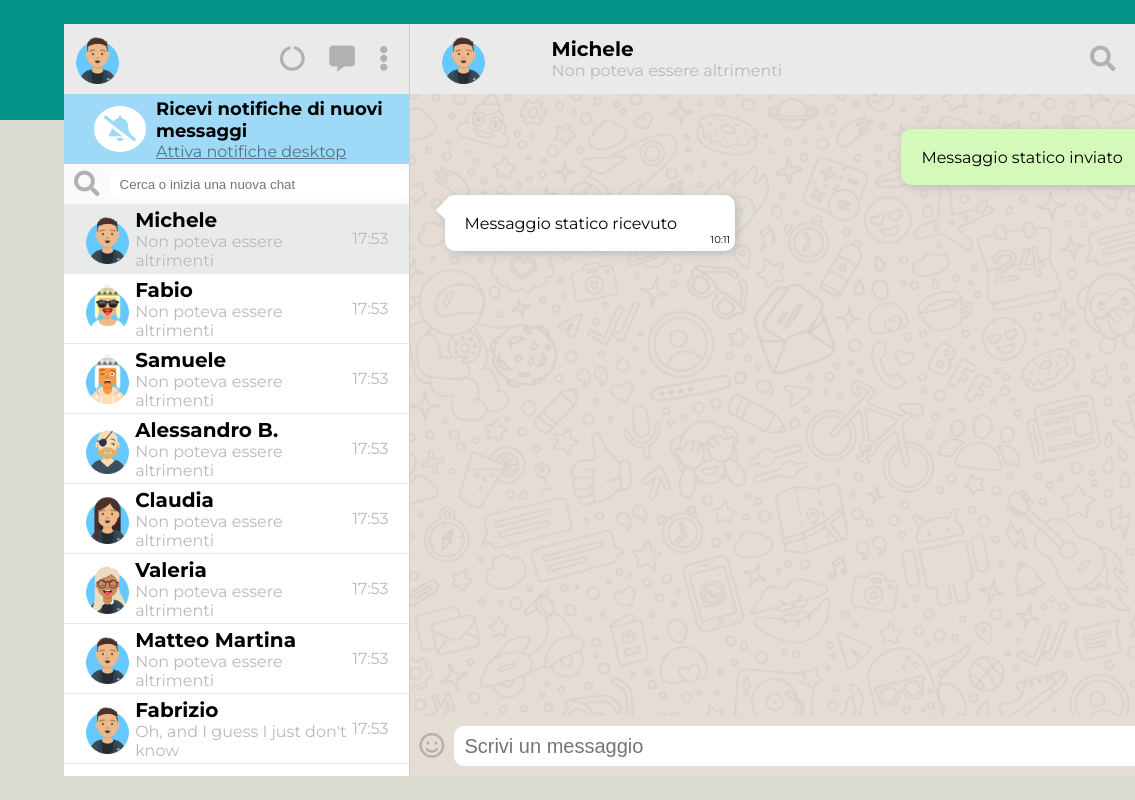
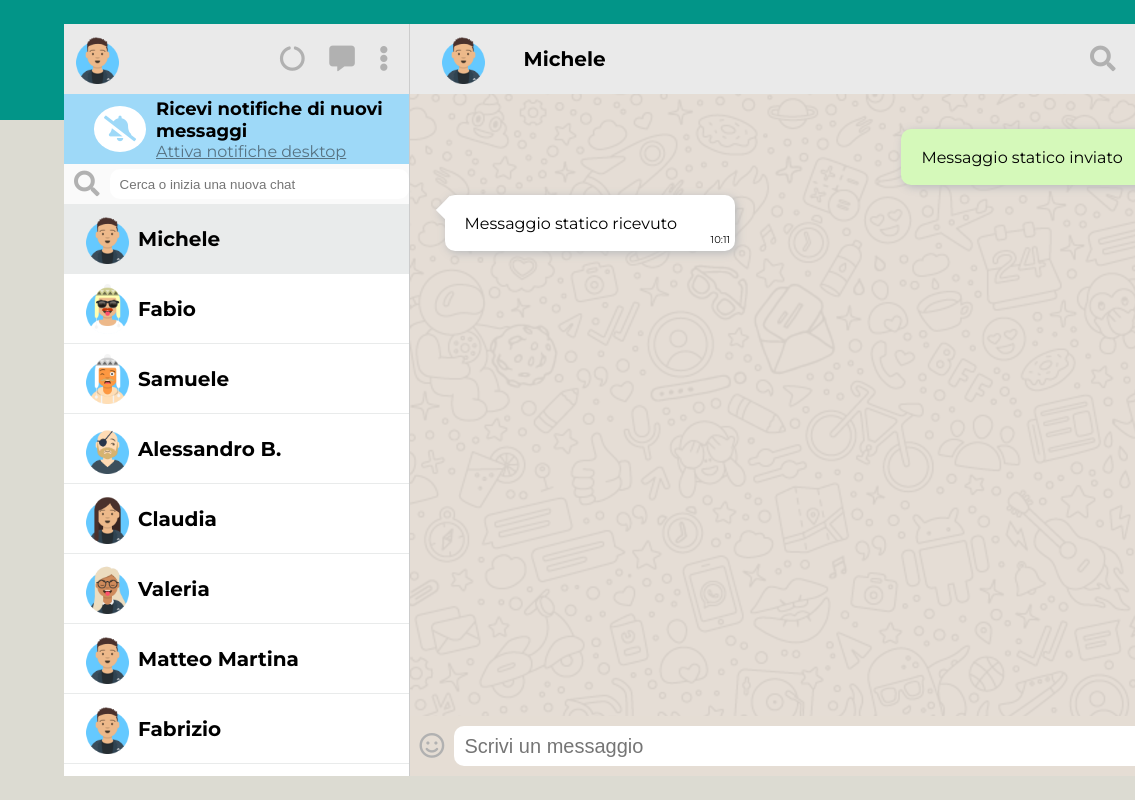
Before and after one commit to fabrynet/js-html-css-boolzap, a plain HTML site: page index.html in a window 1280 px wide. Shown: the full height of the page, 0-1135 px from the left. Drawn offline with nearby package versions, Linux system fonts and the light colour scheme.

Commit message:
Riorganizzazione classi HTML. Visualizz. ultimo mex. sui contatti.

```diff
--- a/css/master.css
+++ b/css/master.css
@@ -127,24 +127,31 @@ i {
 .contact:hover {
   cursor: pointer;
 }
-.contact-name {
-  flex-basis: 70%;
-}
 .contact.active {
   background-color: #e9ebeb;
 }
-.contact .title {
+.contact .user-avatar {
+  /* flex-basis: 20%; */
+}
+.contact .contact-name {
+  flex-basis: 70%;
+}
+.contact .last-message-time {
+  flex-basis: 10%;
+}
+.contact .name {
   font-size: 20px;
   font-weight: bold;
 }
-.contact .subtitle {
+.contact .last-message,
+.contact .last-message-time {
   color: #b7b9bb;
 }
 #contact-banner .contact {
   width: 600px;
 }
 #contact-banner .contact .contact-name {
-  flex-basis: 80%;
+  flex-basis: 85%;
 }
 
 /* chat */
--- a/index.html
+++ b/index.html
@@ -42,129 +42,97 @@
           <div class="contact active" data-contact='0'>
             <img src="./img/avataaars_male.png" alt="Avatar Male" class="user-avatar">
             <div class="contact-name">
-              <div class="title">
+              <div class="name">
                 Michele
               </div>
-              <div class="subtitle">
-                Non poteva essere altrimenti
+              <div class="last-message">
               </div>
             </div>
-            <div class="contact-time">
-              <div class="subtitle">
-                17:53
-              </div>
+            <div class="last-message-time">
             </div>
           </div>
           <div class="contact" data-contact='1'>
             <img src="./img/avataaars_male2.png" alt="Avatar Male" class="user-avatar">
             <div class="contact-name">
-              <div class="title">
+              <div class="name">
                 Fabio
               </div>
-              <div class="subtitle">
-                Non poteva essere altrimenti
+              <div class="last-message">
               </div>
             </div>
-            <div class="contact-time">
-              <div class="subtitle">
-                17:53
-              </div>
+            <div class="last-message-time">
             </div>
           </div>
           <div class="contact" data-contact='2'>
             <img src="./img/avataaars_male3.png" alt="Avatar Male" class="user-avatar">
             <div class="contact-name">
-              <div class="title">
+              <div class="name">
                 Samuele
               </div>
-              <div class="subtitle">
-                Non poteva essere altrimenti
+              <div class="last-message">
               </div>
             </div>
-            <div class="contact-time">
-              <div class="subtitle">
-                17:53
-              </div>
+            <div class="last-message-time">
             </div>
           </div>
           <div class="contact" data-contact='3'>
             <img src="./img/avataaars_male4.png" alt="Avatar Male" class="user-avatar">
             <div class="contact-name">
-              <div class="title">
+              <div class="name">
                 Alessandro B.
               </div>
-              <div class="subtitle">
-                Non poteva essere altrimenti
+              <div class="last-message">
               </div>
             </div>
-            <div class="contact-time">
-              <div class="subtitle">
-                17:53
-              </div>
+            <div class="last-message-time">
             </div>
           </div>
           <div class="contact" data-contact='4'>
             <img src="./img/avataaars_female.png" alt="Avatar Female" class="user-avatar">
             <div class="contact-name">
-              <div class="title">
+              <div class="name">
                 Claudia
               </div>
-              <div class="subtitle">
-                Non poteva essere altrimenti
+              <div class="last-message">
               </div>
             </div>
-            <div class="contact-time">
-              <div class="subtitle">
-                17:53
-              </div>
+            <div class="last-message-time">
             </div>
           </div>
           <div class="contact" data-contact='5'>
             <img src="./img/avataaars_female2.png" alt="Avatar Male" class="user-avatar">
             <div class="contact-name">
-              <div class="title">
+              <div class="name">
                 Valeria
               </div>
-              <div class="subtitle">
-                Non poteva essere altrimenti
+              <div class="last-message">
               </div>
             </div>
-            <div class="contact-time">
-              <div class="subtitle">
-                17:53
-              </div>
+            <div class="last-message-time">
             </div>
           </div>
           <div class="contact" data-contact='6'>
             <img src="./img/avataaars_male.png" alt="Avatar Male" class="user-avatar">
             <div class="contact-name">
-              <div class="title">
+              <div class="name">
                 Matteo Martina
               </div>
-              <div class="subtitle">
-                Non poteva essere altrimenti
+              <div class="last-message">
               </div>
             </div>
-            <div class="contact-time">
-              <div class="subtitle">
-                17:53
-              </div>
+            <div class="last-message-time">
             </div>
           </div>
           <div class="contact" data-contact='7'>
             <img src="./img/avataaars_male.png" alt="Avatar Male" class="user-avatar">
             <div class="contact-name">
-              <div class="title">
+              <div class="name">
                 Fabrizio
               </div>
-              <div class="subtitle">
-                Oh, and I guess I just don't know
+              <div class="last-message">
               </div>
             </div>
-            <div class="contact-time">
-              <div class="subtitle">
-                17:53
-              </div>
+            <div class="last-message-time">
             </div>
           </div>
 
@@ -180,11 +148,8 @@
             <div class="contact">
               <img src="./img/avataaars_male.png" alt="Avatar Male" class="user-avatar">
               <div class="contact-name">
-                <div class="title">
+                <div class="name">
                   Michele
-                </div>
-                <div class="subtitle">
-                  Non poteva essere altrimenti
                 </div>
               </div>
             </div>
--- a/js/script.js
+++ b/js/script.js
@@ -25,28 +25,27 @@ function selectContact () {
   contacts.removeClass('active');
   contact.addClass('active');
 
-  conversations.removeClass('active').hide('slow');
-  selectConversation.addClass('active').show('slow');
+  conversations.removeClass('active').hide();
+  selectConversation.addClass('active').show();
 
   contactBanner();
 }
 
 function contactBanner () {
   var contactActive = $('.contacts-list .contact.active');
-  var name = contactActive.find('.title').text();
-  var slogan = contactActive.find('.subtitle').text();
+  var name = contactActive.find('.name').text();
   var image = contactActive.find('.user-avatar').attr('src');
 
   var contactBanner = $('#contact-banner');
 
-  contactBanner.find('.title').text(name);
-  contactBanner.find('.subtitle').text(slogan);
+  contactBanner.find('.name').text(name);
   contactBanner.find('.user-avatar').attr('src',image);
 }
 
 function messageDelete () {
   var btn = $(this);
   btn.parents('.message-box').remove();
+  insertLastMessage();
 }
 
 function toggleMessageOptions () {
@@ -70,7 +69,7 @@ function searchKeyup() {
   // le confronto con le lettere presenti nei nomi dei contatti
   contacts.each(function(){
     var contact = $(this);
-    var name = contact.find('.title').text().toLowerCase();
+    var name = contact.find('.name').text().toLowerCase();
 
     if (name.includes(query)) {
       contact.show();
@@ -103,6 +102,7 @@ function sendChat(input, txt) {
   input.val('');
   sendMessage(txt, 'sent');
   setTimeout(function(){ sendMessage('ok','received')}, 1000);
+  insertLastMessage();
 }
 
 function sendMessage(txt, type) {
@@ -120,6 +120,15 @@ function sendMessage(txt, type) {
 
 }
 
+function insertLastMessage () {
+  var contactActive = $('.contacts .contact.active');
+  var lastMessage = $('.chat.active .message-box.sent').last().find('.message-text').text();
+  var lastMessageTime = $('.chat.active .message-box.sent').last().find('.message-time').text();
+
+  contactActive.find('.last-message').empty().append(lastMessage);
+  contactActive.find('.last-message-time').empty().append(lastMessageTime);
+}
+
 function init() {
   addListeners();
 }
```
